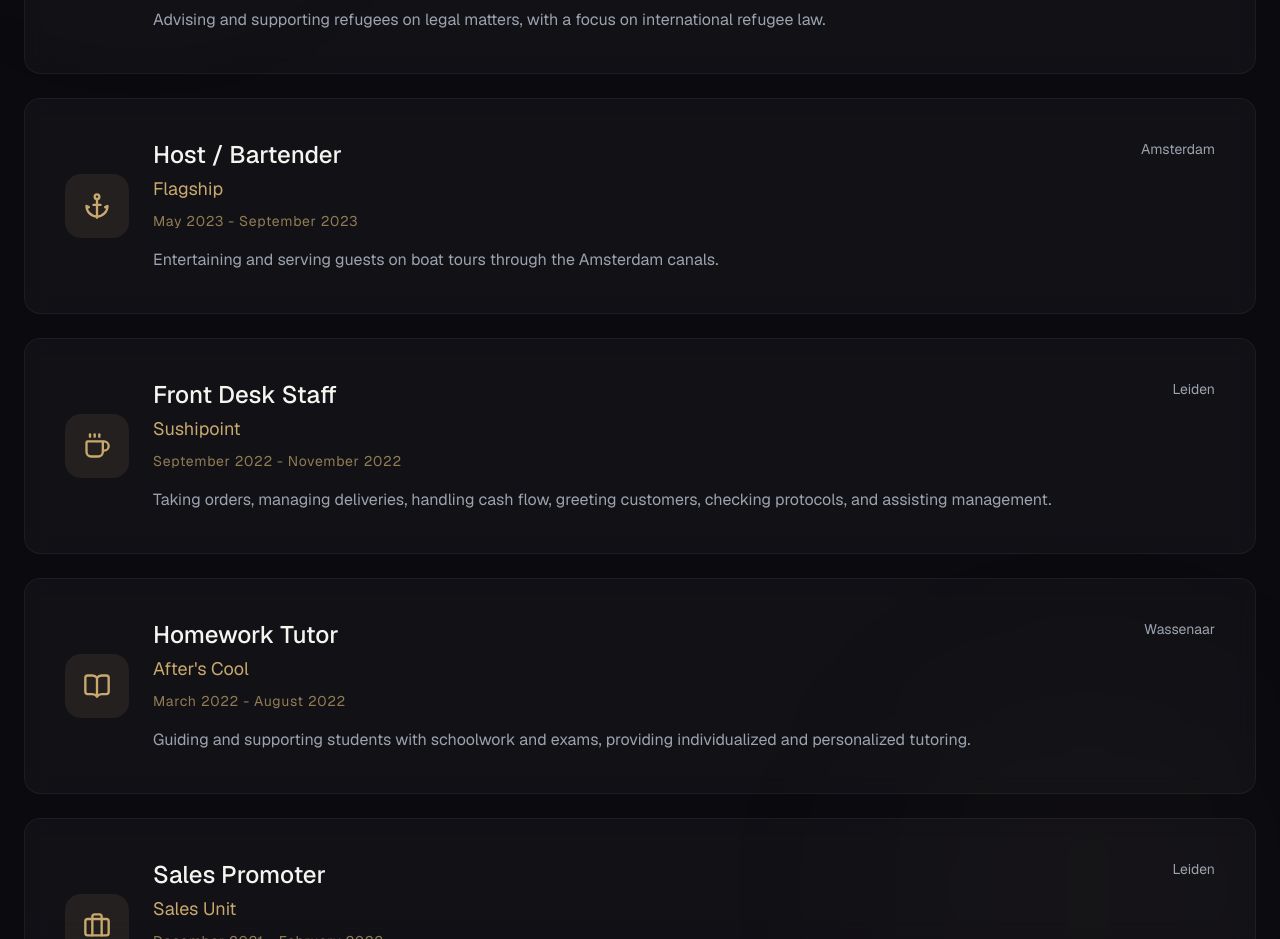
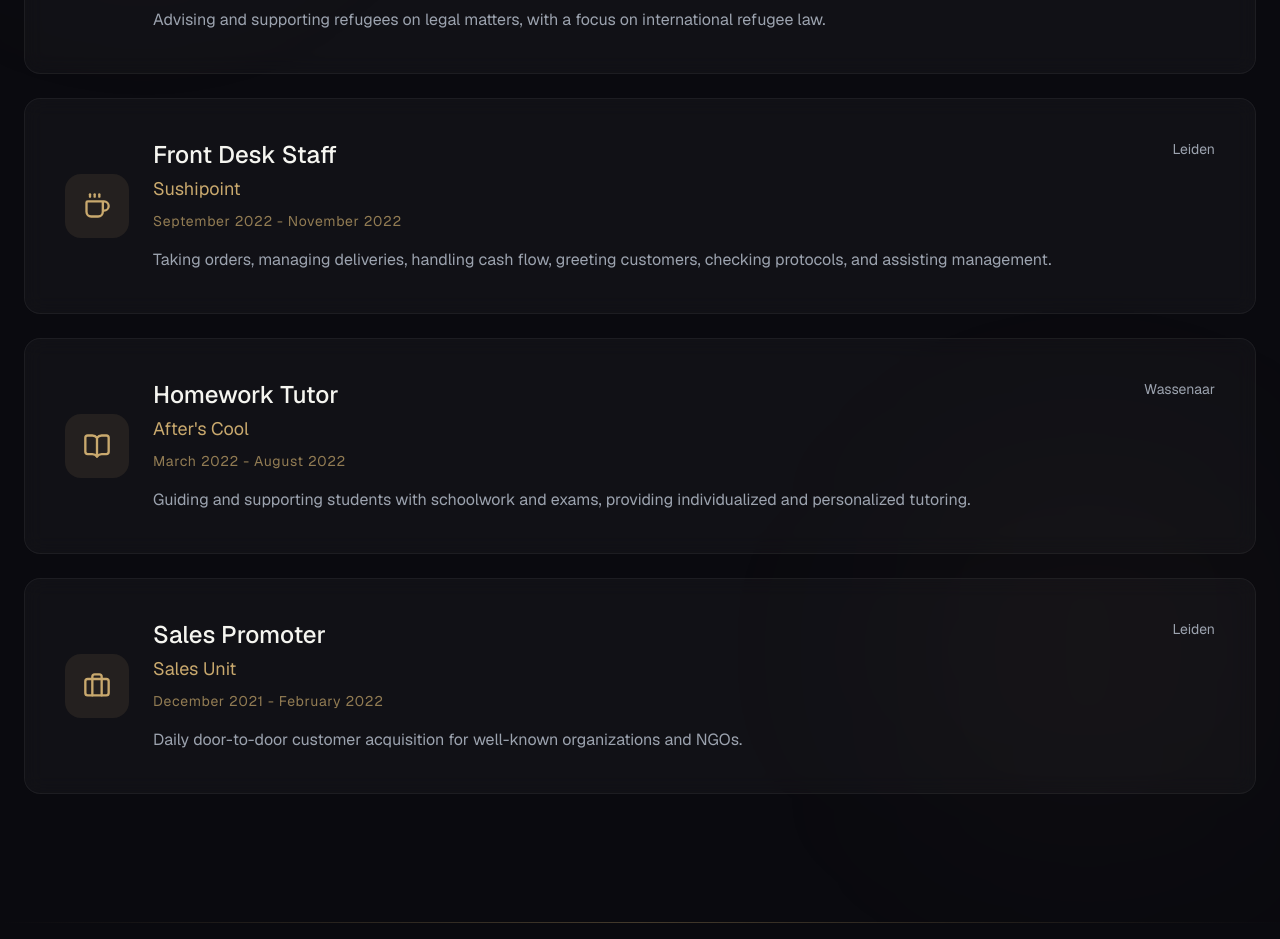
Before and after one commit to ishaan-bits/law, a Next.js app: page / in a window 1280 px wide. Shown: the part 4820-5759 px from the top of the page. Built offline with nearby package versions, Linux system fonts and the light colour scheme.

Commit message:
remove bartender experience entry

```diff
--- a/src/components/Experience.tsx
+++ b/src/components/Experience.tsx
@@ -1,7 +1,7 @@
 "use client";
 
 import { motion } from "framer-motion";
-import { Briefcase, Users, BookOpen, Coffee, Anchor } from "lucide-react";
+import { Briefcase, Users, BookOpen, Coffee } from "lucide-react";
 
 const experiences = [
   {
@@ -13,16 +13,6 @@ const experiences = [
     icon: Users,
     current: true,
     color: "from-[var(--accent)]/20 to-transparent",
-  },
-  {
-    period: "May 2023 - September 2023",
-    title: "Host / Bartender",
-    company: "Flagship",
-    location: "Amsterdam",
-    description: "Entertaining and serving guests on boat tours through the Amsterdam canals.",
-    icon: Anchor,
-    current: false,
-    color: "from-blue-500/10 to-transparent",
   },
   {
     period: "September 2022 - November 2022",
```
